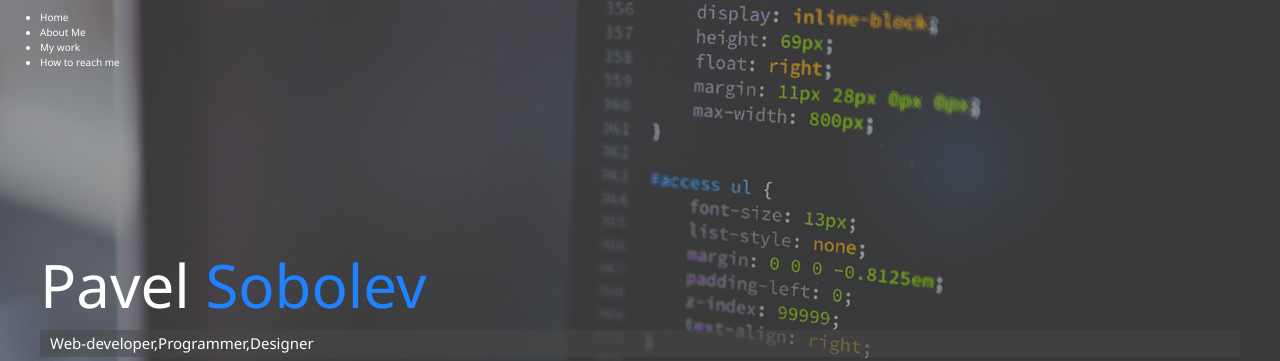
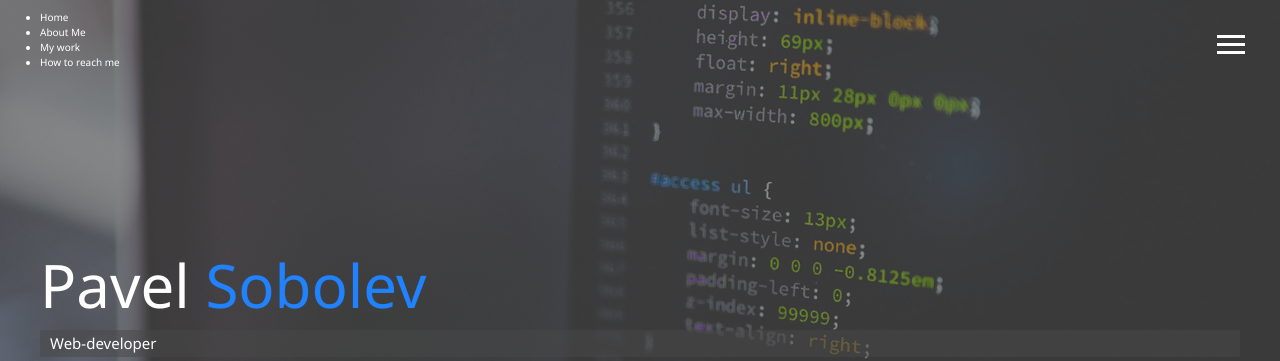
Before and after one commit to pavelsobolev1991/modern_portfolio, a website: page dist/index.html in a window 1280 px wide. Shown: the top 361 px of the page. Drawn offline with Linux system fonts and the light colour scheme.

Commit message:
Menu button,javascript & rotate

```diff
--- /dev/null
+++ b/scss/_config.scss
@@ -0,0 +1,29 @@
+$primary-color: #444;
+$secondary-color: #2082ff;
+$show-home-image: true;
+$home-image: url(../img/image.jpg);
+
+@mixin easeOut {
+  transition: all 0.5s ease-out;
+}
+
+@mixin image {
+  @if $show-home-image {
+    &#bg-img {
+      background: $home-image;
+      background-attachment: fixed;
+      background-size: cover;
+
+      .overlay {
+        position: absolute;
+        top: 0;
+        right: 0;
+        width: 100%;
+        height: 100%;
+        background: $primary-color;
+        opacity: 0.6;
+        z-index: -1;
+      }
+    }
+  }
+}
--- /dev/null
+++ b/scss/_menu.scss
@@ -0,0 +1,39 @@
+//Menu Button
+
+.menu-btn {
+  position: absolute;
+  z-index: 3;
+  right: 35px;
+  top: 35px;
+  cursor: pointer;
+  @include easeOut;
+
+  .btn-line {
+    width: 28px;
+    height: 3px;
+    margin: 0 0 5px 0;
+    background: #fff;
+    @include easeOut;
+  }
+
+  // Rotate Into X with Menu Lines
+  &.close {
+    transform: rotate(180deg);
+
+    .btn-line {
+      //Line1-Rotate
+      &:nth-child(1) {
+        transform: rotate(45deg) translate(10px, 5px);
+      }
+      //Line2-None
+      &:nth-child(2) {
+        display: none;
+      }
+
+      // Line 3 - Rotate
+      &:nth-child(3) {
+        transform: rotate(-45deg) translate(1px, 6px);
+      }
+    }
+  }
+}
--- a/scss/main.scss
+++ b/scss/main.scss
@@ -1,32 +1,5 @@
-$primary-color: #444;
-$secondary-color: #2082ff;
-$show-home-image: true;
-$home-image: url(../img/image.jpg);
-
-@mixin easeOut {
-  transition: all 0.5s ease-out;
-}
-
-@mixin image {
-  @if $show-home-image {
-    &#bg-img {
-      background: $home-image;
-      background-attachment: fixed;
-      background-size: cover;
-
-      .overlay {
-        position: absolute;
-        top: 0;
-        right: 0;
-        width: 100%;
-        height: 100%;
-        background: $primary-color;
-        opacity: 0.5;
-        z-index: -1;
-      }
-    }
-  }
-}
+@import "_config";
+@import "_menu";
 
 html {
   font-size: 10px;
```
Also changed, not shown: dist/css/main.css, dist/index.html, dist/js/main.js.
